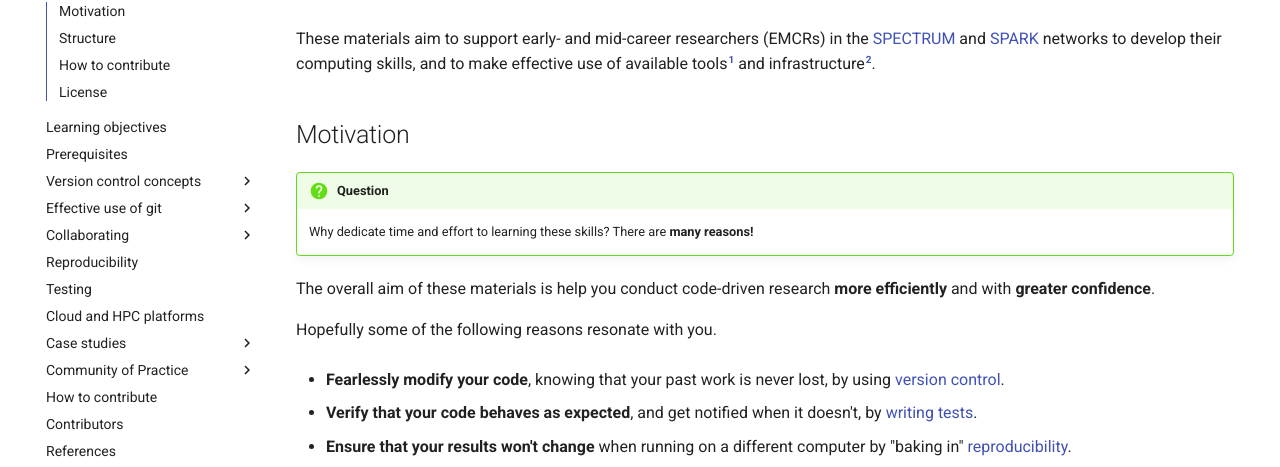
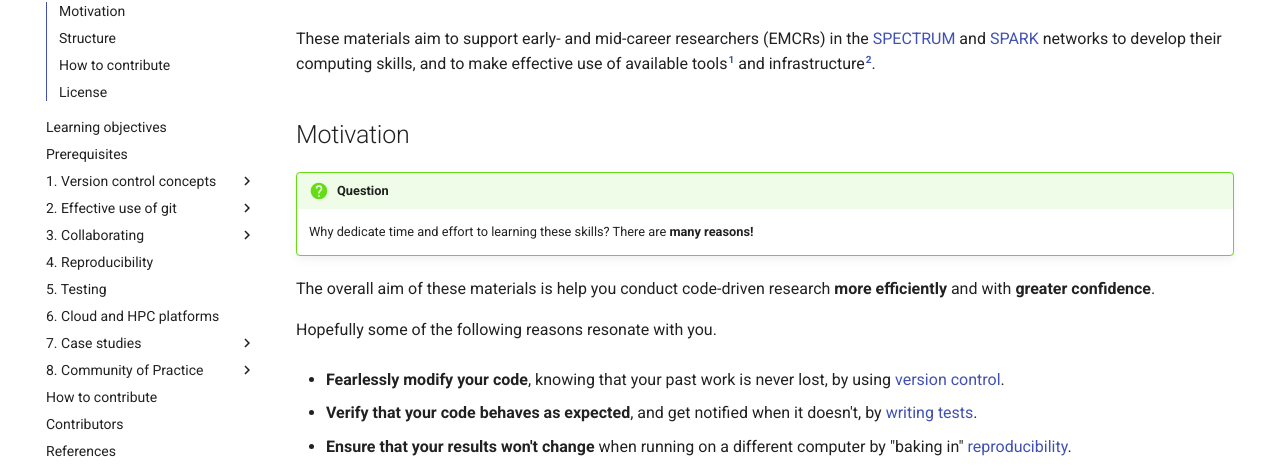
Before and after one commit to robmoss/git-is-my-lab-book, an MkDocs documentation site: the page built from docs/README.md, in a window 1280 px wide. Shown: the part 154-621 px from the top of the page. Built offline with MkDocs 1.6.1 and Material for MkDocs 9.7.7, drawn with Linux system fonts in a browser that asks for light colours; nearby versions of some CDN libraries; library files that are not in the unit come from our copies; comment, search, counter and statistics services are not loaded.

Commit message:
Manually number the top-level sections
This helps them stand out from other items in the table of contents.

```diff
--- a/mkdocs.yml
+++ b/mkdocs.yml
@@ -68,7 +68,7 @@ nav:
   - "Introduction": "README.md"
   - "Learning objectives": "learning-objectives.md"
   - "Prerequisites": "prerequisites.md"
-  - "Version control concepts":
+  - "1. Version control concepts":
     - "version-control/README.md"
     - "What is version control?": "version-control/what-is-version-control.md"
     - "What is a repository?": "version-control/what-is-a-repository.md"
@@ -79,7 +79,7 @@ nav:
     - "What is a branch?": "version-control/what-is-a-branch.md"
     - "What is a merge conflict?": "version-control/what-is-a-merge-conflict.md"
     - "Exercise: using version control": "version-control/exercise-using-version-control.md"
-  - "Effective use of git":
+  - "2. Effective use of git":
     - "using-git/README.md"
     - "Graphical Git clients": "using-git/graphical-git-clients.md"
     - "First-time Git setup": "using-git/first-time-git-setup.md"
@@ -101,7 +101,7 @@ nav:
     - "Exercise: create a local repository": "using-git/exercise-create-a-local-repository.md"
     - "Exercise: use a remote repository": "using-git/exercise-use-a-remote-repository.md"
     - "Exercise: resolve a merge conflict": "using-git/exercise-resolve-a-merge-conflict.md"
-  - "Collaborating":
+  - "3. Collaborating":
     - "collaborating/README.md"
     - "Collaborating on code": "collaborating/collaborating-on-code.md"
     - "Collaborating on a paper": "collaborating/collaborating-on-a-paper.md"
@@ -112,18 +112,18 @@ nav:
     - "Peer code review": "collaborating/peer-code-review.md"
     - "Coding style guides": "collaborating/coding-style-guides.md"
     - "Continuous integration": "collaborating/continuous-integration.md"
-  - "Reproducibility":
+  - "4. Reproducibility":
     - "reproducibility/README.md"
-  - "Testing":
+  - "5. Testing":
     - "testing/README.md"
-  - "Cloud and HPC platforms":
+  - "6. Cloud and HPC platforms":
     - "high-performance-computing/README.md"
-  - "Case studies":
+  - "7. Case studies":
     - "case-studies/README.md"
     - "Fixing a bug in pypfilt": "case-studies/moss-pypfilt-earlier-states.md"
     - "Incorrect data in a pre-print figure": "case-studies/moss-incorrect-data-pre-print.md"
     - "Pen and paper version control": "case-studies/campbell-pen-and-paper-version-control.md"
-  - "Community of Practice":
+  - "8. Community of Practice":
     - "community/README.md"
     - "Meetings":
       - "community/meetings/README.md"
```
